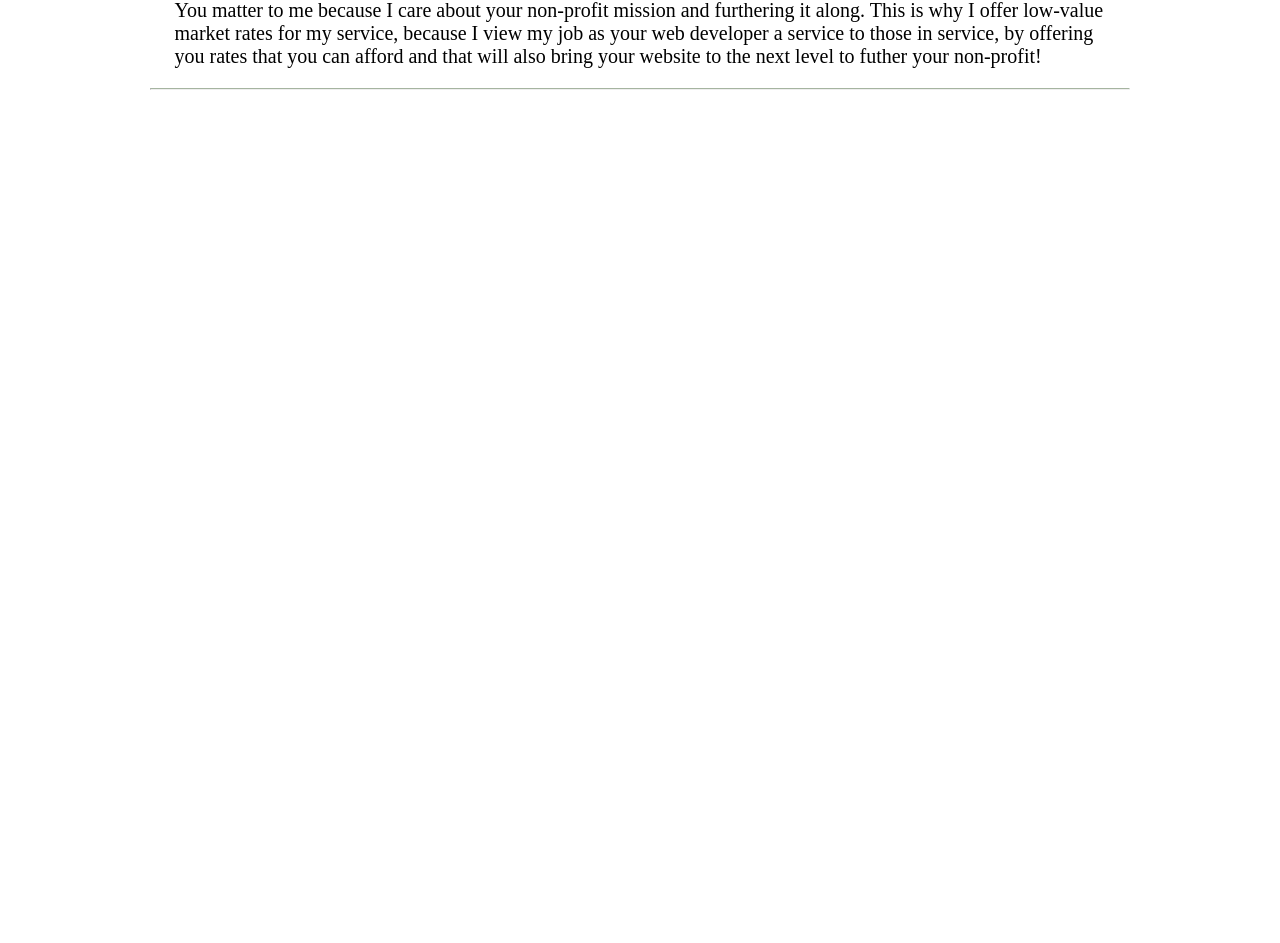
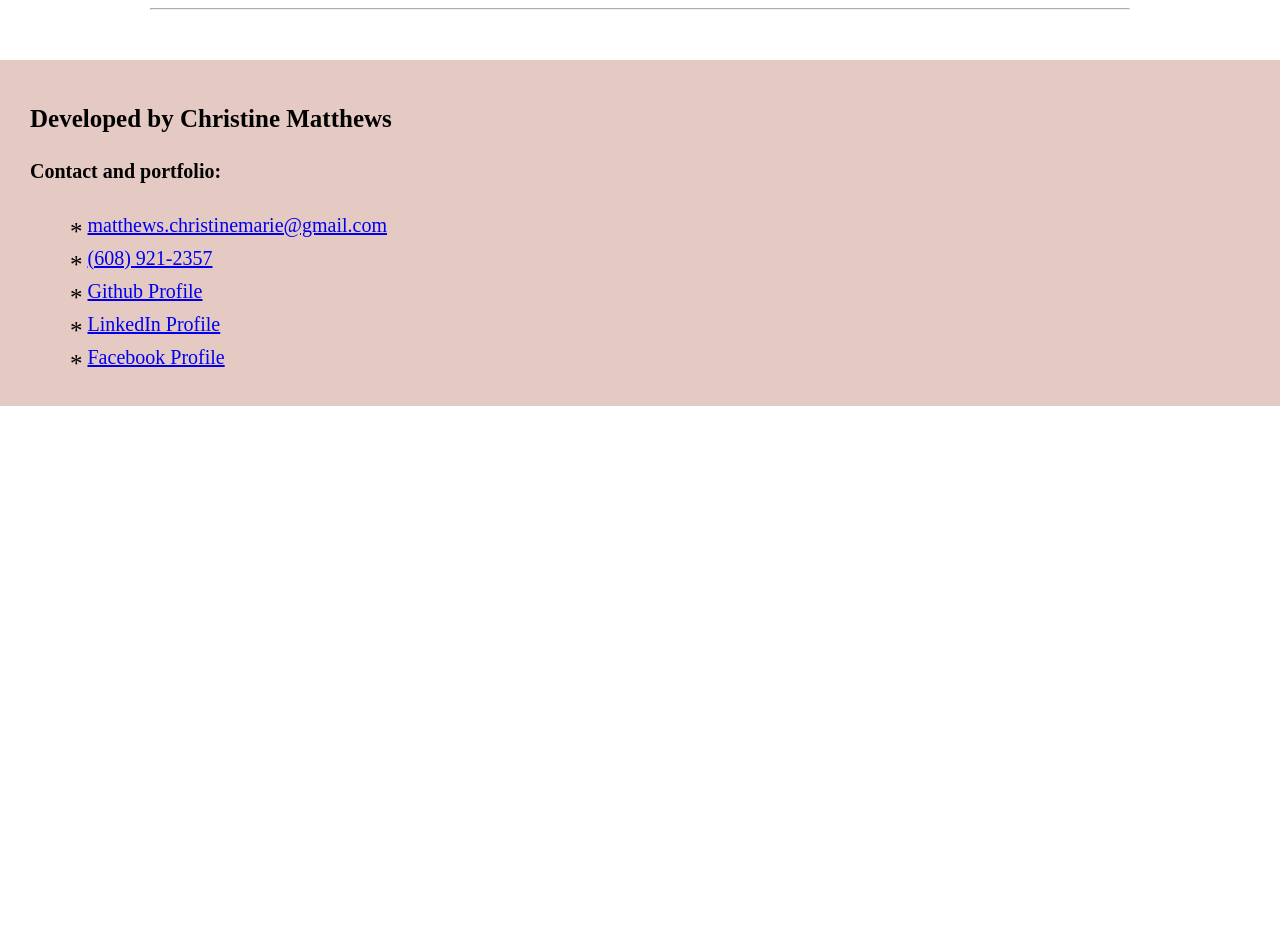
Before and after one commit to cmatthews3212/Portfolio, a React (Vite) app: page / in a window 1280 px wide. Shown: the part 1105-2048 px from the top of the page. After the commit the page ends 1511 px from the top, so only its background shows below. Built offline with nearby package versions, Linux system fonts and the light colour scheme.

Commit message:
add footer

```diff
--- a/src/App.css
+++ b/src/App.css
@@ -52,7 +52,11 @@ header {
   justify-content: space-between;
   background-color: #e5c9c3;
   align-items: center;
+  width: 100%;
   padding: 0px 0px 0px 20px;
+  position: fixed;
+  top: 0%;
+
 }
 
 .menu {
@@ -106,14 +110,34 @@ header ul li:hover {
 /* Footer */
 
 footer {
+ background-color: #e5c9c3;
+ margin: 0;
+ padding: 20px 20px 20px 30px;
+}
+footer h4 {
+  font-size: 20px;
+}
+
+footer ul {
+  list-style-type: none;
+}
+footer ul li {
+  margin: 5px 0px 0px 0px;
+  font-size: 20px;
+
+}
+
+footer ul li span {
+  margin: 0px 5px 0px 0px;
   position: relative;
-  top: 50em;
+  top: 8px;
+  font-size: 25px;
 }
 
 /* Site wide styles */
 
 .content {
-  margin: 50px 50px 0px 50px;
+  margin: 125px 50px 150px 50px;
 }
 
 .content h2 {
--- a/src/components/Footer.jsx
+++ b/src/components/Footer.jsx
@@ -3,7 +3,15 @@ import { useState } from 'react';
 const Footer = () => {
     return (
         <footer>
-            <h2>This is the footer</h2>
+        <h3>Developed by Christine Matthews</h3>
+        <h4>Contact and portfolio:</h4>
+        <ul>
+            <li><span>*</span><a href="emailto:matthews.christinemarie@gmail.com">matthews.christinemarie@gmail.com</a></li>
+            <li><span>*</span><a href="phone:6089212357">(608) 921-2357</a></li>
+            <li><span>*</span><a href="https://github.com/cmatthews3212">Github Profile</a></li>
+            <li><span>*</span><a href="https://www.linkedin.com/in/christine-andreola-matthews-21a7241b5/">LinkedIn Profile</a></li>
+            <li><span>*</span><a href="https://www.facebook.com/christine.andreola">Facebook Profile</a></li>
+        </ul>
 
         </footer>
     )
--- a/src/components/pages/Contact.jsx
+++ b/src/components/pages/Contact.jsx
@@ -72,7 +72,7 @@ export default function Contact () {
     }
 
     return (
-        <div className="content">
+        <div className="content contact-content">
             <h2>Request a Consultation</h2>
             <hr></hr>
             <form className="form" onSubmit={sendEmail}>
```
